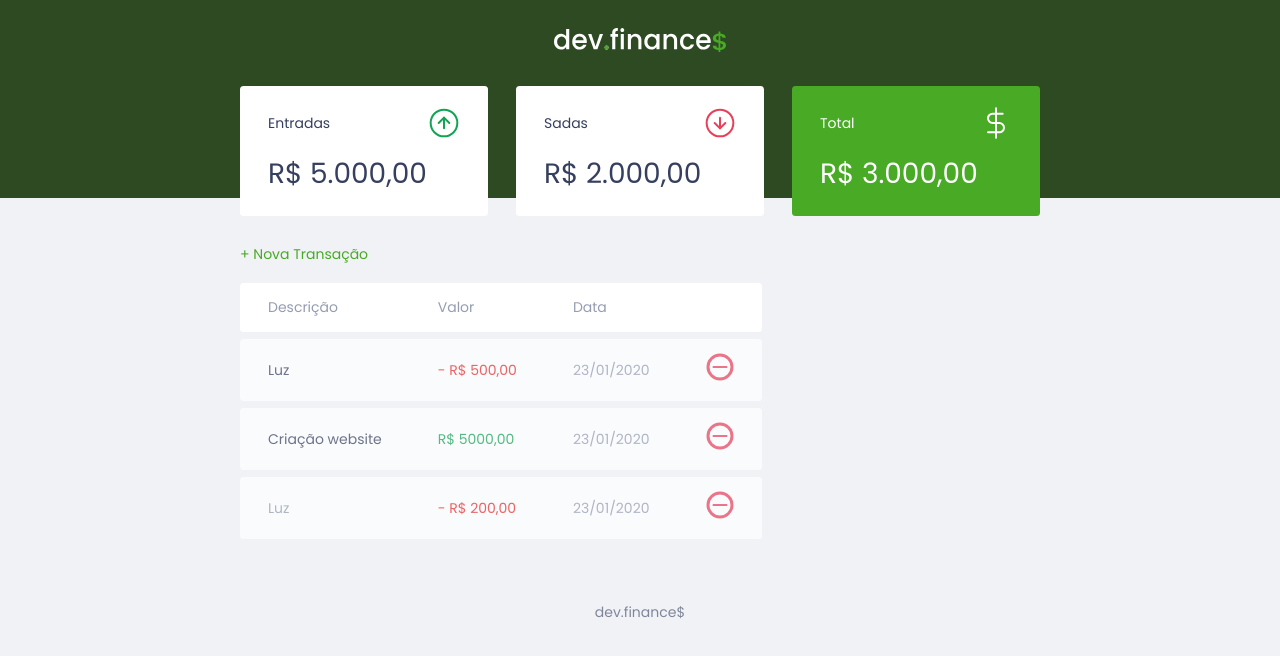
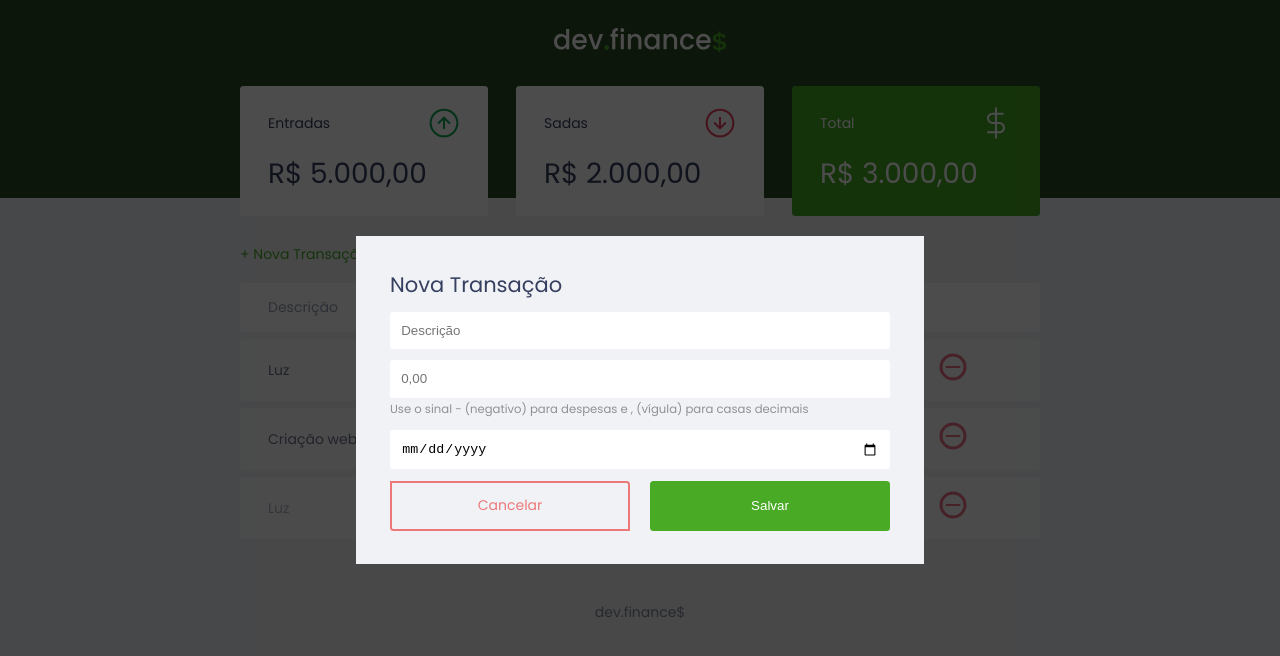
Before and after one commit to erik-nathan/maratona-discovery, a plain HTML site: page index.html in a window 1280 px wide. Both pictures are taken after a click on the link "+ Nova Transação". Drawn offline with Linux system fonts and the light colour scheme.

Commit message:
Término da segunda aula

```diff
--- a/index.html
+++ b/index.html
@@ -51,7 +51,10 @@
         <section id="transaction">
             <h2 class="sr-only">Transações</h2>
 
-            <a href="#" class="button new">+ Nova Transação</a>
+            <a href="#"
+            onclick="Modal.open()"
+            class="button new">+ Nova Transação</a>
+
 
             <table id="data-table">
                 <thead>
@@ -94,10 +97,72 @@
 
     </main>
 
-    <footer>
-        <p>dev.finance$</p>
-    </footer>
+    <div class="modal-overlay">
+        <div class="modal">
+                <div id="form">
+                    <h2>Nova Transação</h2>
+                    <form action="">
+                        <div class="input-group">
+                            <label class="sr-only" for="description">Descrição</label>
+                            <input
+                                type="text"
+                                id="description"
+                                name="description"
+                                placeholder="Descrição">
+                        </div>
 
+                        <div class="input-group">
+                            <label class="sr-only" for="amount">Valor</label>
+                            <input
+                                type="number"
+                                step="0.01"
+                                id="amount"
+                                name="amount"
+                                placeholder="0,00"/>
+                            <small class="help">Use o sinal - (negativo) para despesas e , (vígula) para casas decimais</small>
+                        </div>
+
+                        <div class="input-group">
+                            <label class="sr-only" for="date">Data</label>
+                            <input
+                                type="date"
+                                id="date"
+                                name="date"
+                                />
+                        </div>
+
+                        <div class="input-group actions">
+                            <a onclick="Modal.close()" href="#" class="button cancel">Cancelar</a>
+                            <button>Salvar</button>
+                        </div>
+
+                    </form>
+                </div>
+        </div>
+    </div>
+
+    <footer><p>dev.finance$</p></footer>
+
+    <script>
+        const Modal = {
+            open(){
+                // Abrir modal
+                // Adicionar a class activie ao modal
+                document
+                    .querySelector('.modal-overlay')
+                    .classList
+                    .add('active')
+            },
+            close(){
+                // Fechar o modal
+                // Remover a class actice do modal
+                document
+                    .querySelector('.modal-overlay')
+                    .classList
+                    .remove('active')
+            }
+        }
+    </script>
 </body>
 
 </html>
--- a/style.css
+++ b/style.css
@@ -1,6 +1,9 @@
 /*Globla=================*/
 :root{
     --dark-blue: #363f5f;
+    --green: #49aa25;
+    --light-green: #3dd705;
+    --red: #e92929;
 }
 
 *{
@@ -46,19 +49,58 @@ h2{
 
 /*Links & Buttons ====================*/
 a{
-    color: #49aa25;
+    color: var(--green);
     text-decoration: none;
 }
 
 
 a:hover{
-    color: #3dd705;
+    color:var(--light-green);
+}
+
+button{
+    width: 100%;
+    height: 50px;
+
+    border: none;
+
+    color: white;
+    background: var(--green);
+
+    padding: 0;
+
+    border-radius: 0.25rem;
+
+    cursor: pointer;
+}
+
+button:hover{
+    background: var(--light-green);
 }
 
 .button.new{
     display: inline-block;
     margin-bottom: .8rem;
 }
+
+.button.cancel{
+    color: var(--red);
+    border: 2px var(--red) solid;
+    border-radius: .0.25rem;
+
+    height: 50px;
+
+    display: flex;
+    align-items: center;
+    justify-content: center;
+
+    opacity: 0.6;
+}
+
+.button.cancel:hover{
+    opacity: 1;
+}
+
 /*Header ====================*/
 header{
     background: #2d4a22;
@@ -116,13 +158,15 @@ header{
 }
 
 /*Table ====================*/
+#transaction{
+    display: block;
+    width: 100%;
+    overflow-x: auto;
+}
 #data-table{
-    display: block;
     width: 100%;
     border-spacing: 0 0.5rem;
     color: #969cb3;
-
-    overflow-x: ;
 }
 
 table thead tr th:first-child,
@@ -167,7 +211,78 @@ td.income{
 }
 
 td.expense {
-    color: #e92929;
+    color: var(--red);
+}
+
+/*Modal ====================*/
+.modal-overlay{
+    width: 100%;
+    height: 100%;
+
+    background-color: rgba(0, 0, 0, 0.7);
+
+    position: fixed;
+    top: 0;
+
+    display: flex;
+    align-items: center;
+    justify-content: center;
+
+    opacity: 0;
+    visibility: hidden;
+
+    z-index: 999;
+}
+
+.modal-overlay.active{
+    opacity: 1;
+    visibility: visible;
+}
+
+.modal{
+    background: #f0f2f5;
+    padding: 2.4rem;
+
+    position: relative;
+    z-index: 1;
+
+}
+
+/*Form =======================*/
+#form{
+    max-width: 500px;
+}
+
+#form h2{
+    margin-top: 0;
+}
+
+input{
+    border: none;
+    border-radius: 0.2rem;
+
+    padding: 0.8rem;
+
+    width: 100%;
+}
+
+.input-group{
+    margin-top: 0.8rem;
+}
+
+.input-group small{
+    opacity: 0.4;
+}
+
+.input-group.actions{
+    display: flex;
+    justify-content: space-between;
+    align-items: center;
+}
+
+.input-group.actions .button,
+.input-group.actions button{
+    width: 48%;
 }
 
 /*footer ====================*/
```
